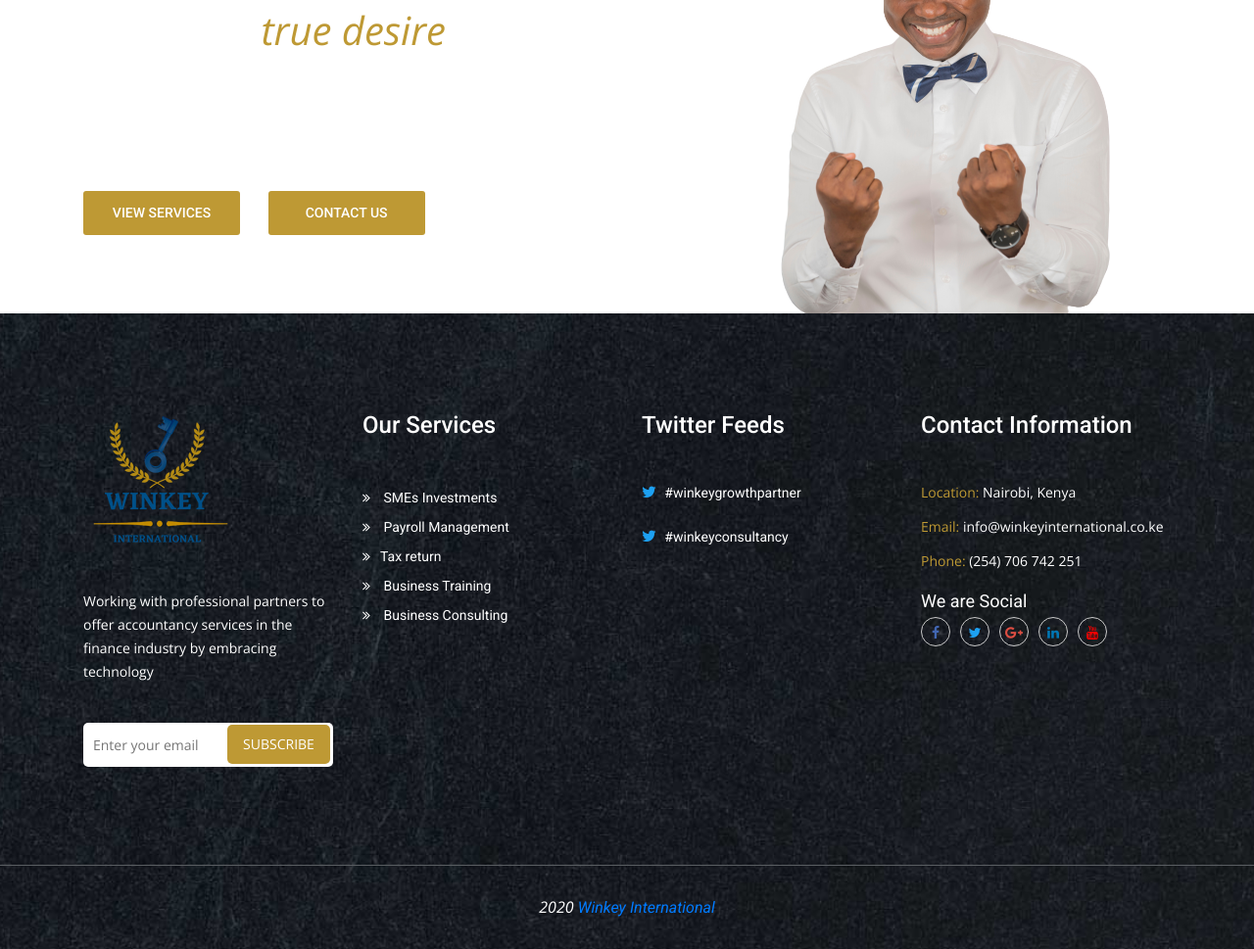
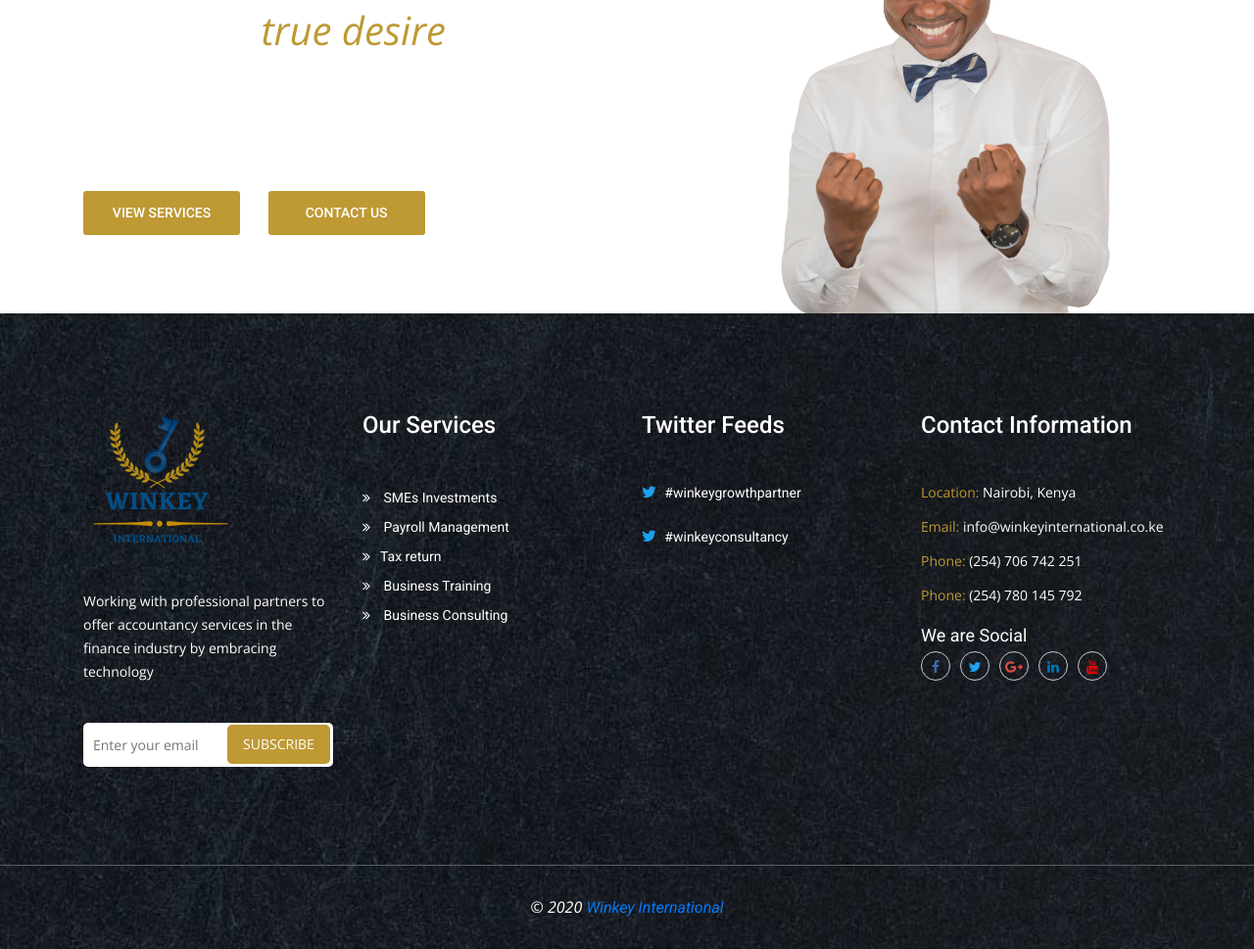
Before and after one commit to DickensJuma/winkey, a plain HTML site: page index.html in a window 1280 px wide. Shown: the part 4674-5643 px from the top of the page at 98% size. Drawn offline with nearby package versions, Linux system fonts and the light colour scheme.

Commit message:
Corrections

```diff
--- a/index.html
+++ b/index.html
@@ -607,6 +607,7 @@
                                     <li><span>Location: </span> Nairobi, Kenya</li>
                                     <li><span>Email: </span> info@winkeyinternational.co.ke</li>
                                     <li><span>Phone: </span> (254) 706 742 251</li>
+                                    <li><span>Phone: </span> (254) 780 145 792</li>
                                 </ul>
                                 <h5>We are Social</h5>
                                 <ul class="social-icon d-flex">
@@ -625,7 +626,7 @@
                 <div class="container">
                     <div class="row">
                         <div class="col-12 copyright">
-                            <p>
+                            <p>&COPY;
                                 <script>document.write(new Date().getFullYear());</script> <a href="#" target="_blank"
                                     class="text-primary">Winkey International</a>
 
```
